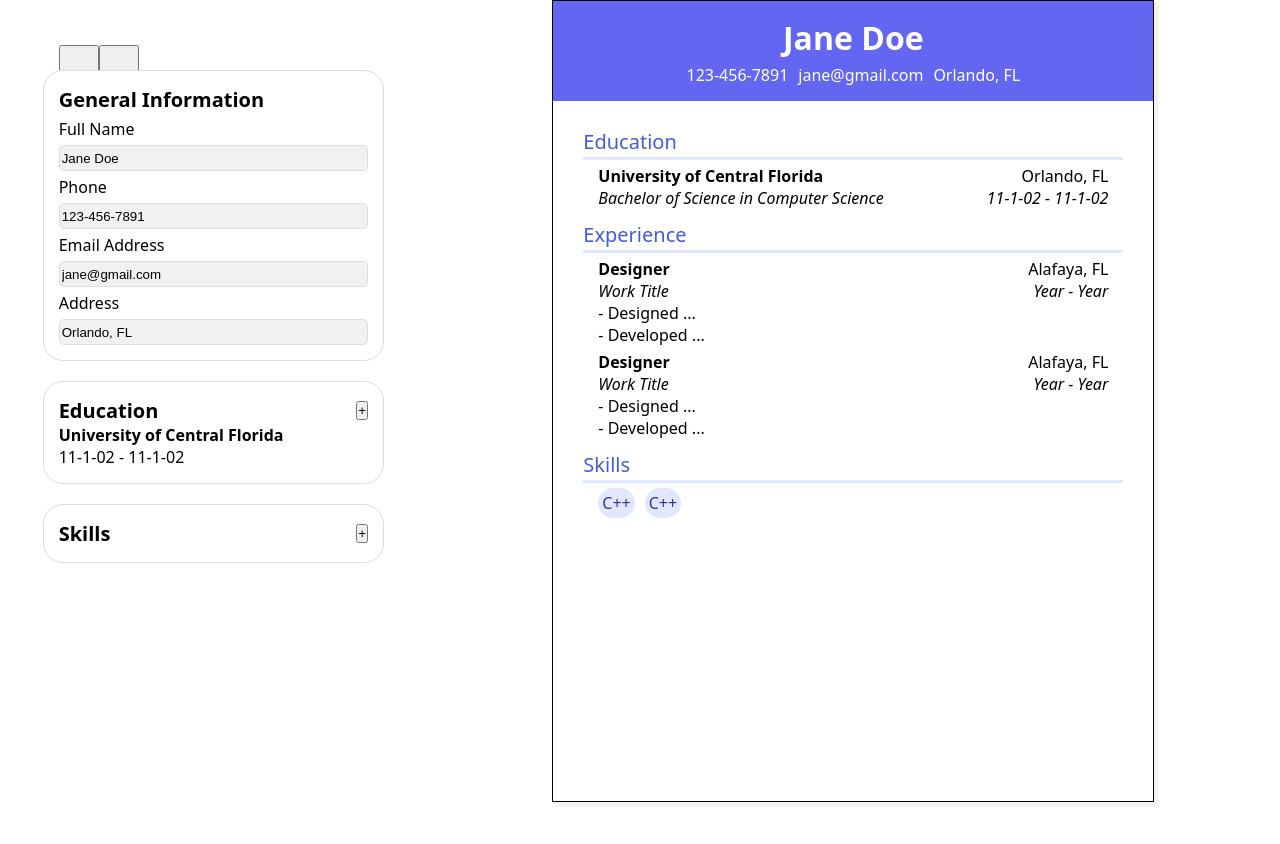
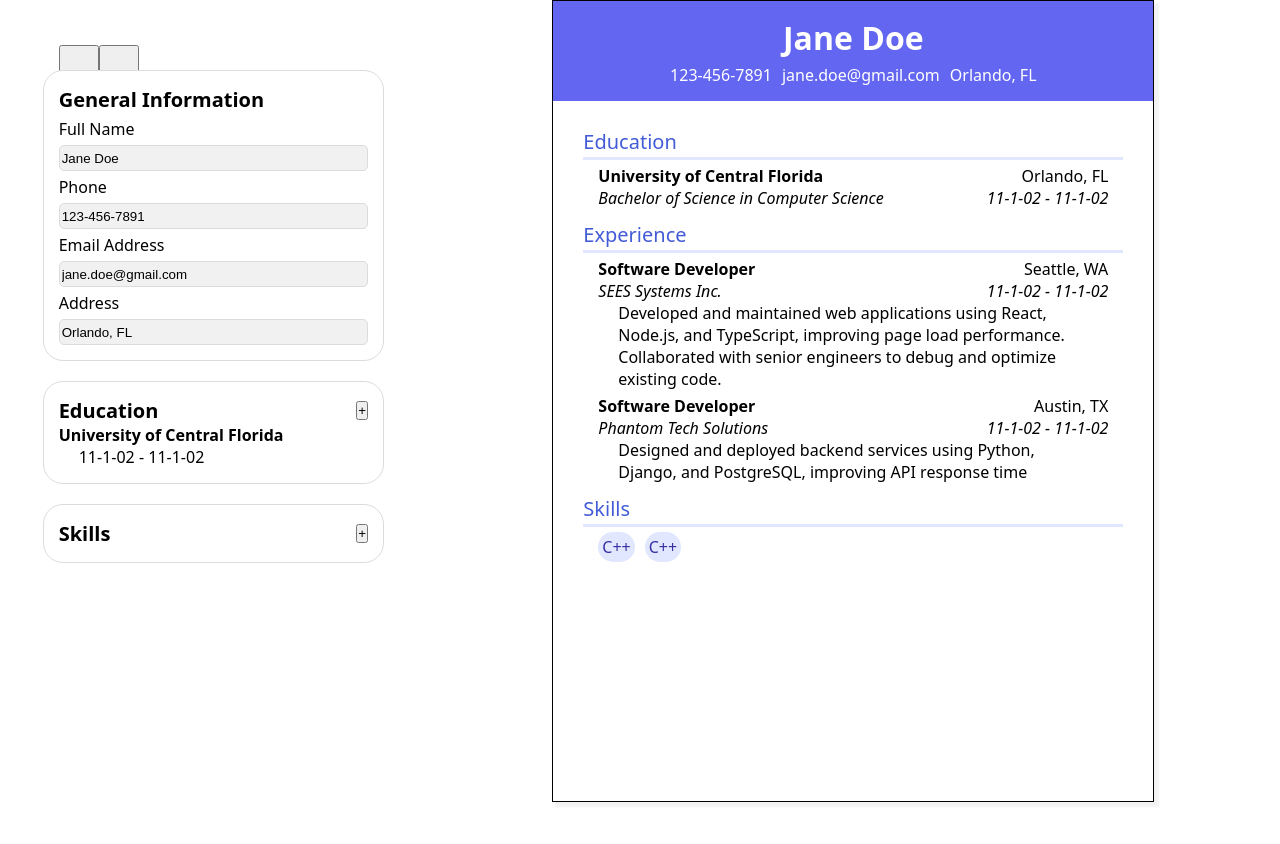
Before and after one commit to eggtoasts/cv-maker, a React (Vite) app: page / in a window 1280 px wide. Shown: the top 844 px of the page. Built offline with nearby package versions, Linux system fonts and the light colour scheme.

Commit message:
feat: render experience data in CV

```diff
--- a/src/App.css
+++ b/src/App.css
@@ -145,8 +145,10 @@ h3 {
 
 /* Work */
 
-.bullet-item::before {
-  content: "- ";
+.description {
+  width: 90%;
+  margin: 0px 20px;
+  white-space: pre-wrap;
 }
 
 /* Skill */
--- a/src/components/Data/data.jsx
+++ b/src/components/Data/data.jsx
@@ -1,4 +1,4 @@
-export const edu = [
+export const education = [
   {
     universityName: "University of Central Florida",
     degree: "Bachelor of Science",
@@ -13,8 +13,28 @@ export const edu = [
 export const gen = {
   name: "Jane Doe",
   phone: "123-456-7891",
-  email: "jane@gmail.com",
+  email: "jane.doe@gmail.com",
   address: "Orlando, FL",
 };
-export const experience = [];
+export const experience = [
+  {
+    position: "Software Developer",
+    companyName: "SEES Systems Inc.",
+    location: "Seattle, WA",
+    startDate: "11-1-02",
+    endDate: "11-1-02",
+    description: `Developed and maintained web applications using React, Node.js, and TypeScript, improving page load performance.
+Collaborated with senior engineers to debug and optimize existing code.`,
+    id: 1,
+  },
+  {
+    position: "Software Developer",
+    companyName: "Phantom Tech Solutions",
+    location: "Austin, TX",
+    startDate: "11-1-02",
+    endDate: "11-1-02",
+    description: `Designed and deployed backend services using Python, Django, and PostgreSQL, improving API response time`,
+    id: 1,
+  },
+];
 export const skills = [];
--- a/src/components/MainContent.jsx
+++ b/src/components/MainContent.jsx
@@ -1,12 +1,14 @@
 import { useState } from "react";
 import Sidebar from "./Sidebar/Sidebar";
 import ResumeSection from "./Resume/ResumeSection";
-import { edu, experience, skills, gen } from "./Data/data";
+import { education, experience, skills, gen } from "./Data/data";
 
 function MainContent() {
   const [generalInfo, setGeneralInfo] = useState(gen);
 
-  const [eduData, setEduData] = useState(edu);
+  const [eduData, setEduData] = useState(education);
+
+  const [expData, setExpData] = useState(experience);
 
   const updateGeneralInfo = (e) => {
     const { name, value } = e.target;
@@ -45,7 +47,7 @@ function MainContent() {
     setEduData(newEduData);
   };
 
-  const updateEduData = (formData) => {
+  const addEduData = (formData) => {
     const { universityName, degree, location, field, startDate, endDate } =
       formData;
     let newEduData = [...eduData];
@@ -68,11 +70,16 @@ function MainContent() {
         generalInfo={generalInfo}
         updateGeneralInfo={updateGeneralInfo}
         eduData={eduData}
-        updateEduData={updateEduData}
+        addEduData={addEduData}
         editEduData={editEduData}
         editSpecificEduDataProperty={editSpecificEduDataProperty}
+        expData={expData}
       />
-      <ResumeSection generalInfo={generalInfo} eduData={eduData} />
+      <ResumeSection
+        generalInfo={generalInfo}
+        eduData={eduData}
+        expData={expData}
+      />
     </div>
   );
 }
--- a/src/components/Resume/Resume.jsx
+++ b/src/components/Resume/Resume.jsx
@@ -3,12 +3,12 @@ import SchoolInfo from "./SchoolInfo";
 import WorkInfo from "./WorkInfo";
 import SkillInfo from "./SkillInfo";
 
-function Resume({ generalInfo, eduData }) {
+function Resume({ generalInfo, eduData, expData }) {
   return (
     <div className="resume">
       <GeneralInfo generalInfo={generalInfo} />
       <SchoolInfo eduData={eduData} />
-      <WorkInfo />
+      <WorkInfo expData={expData} />
       <SkillInfo />
     </div>
   );
--- a/src/components/Resume/ResumeSection.jsx
+++ b/src/components/Resume/ResumeSection.jsx
@@ -1,9 +1,9 @@
 import Resume from "./Resume";
 
-function ResumeSection({ generalInfo, eduData }) {
+function ResumeSection({ generalInfo, eduData, expData }) {
   return (
     <div className="resume-section">
-      <Resume generalInfo={generalInfo} eduData={eduData} />
+      <Resume generalInfo={generalInfo} eduData={eduData} expData={expData} />
     </div>
   );
 }
--- a/src/components/Resume/WorkCard.jsx
+++ b/src/components/Resume/WorkCard.jsx
@@ -1,18 +1,26 @@
-function WorkCard() {
+function WorkCard({ itemInfo }) {
+  const {
+    position,
+    companyName,
+    location,
+    startDate,
+    endDate,
+    description,
+    id,
+  } = itemInfo;
   return (
     <div className="card">
       <div className="section-sub-info main">
-        <div className="job-title title">Designer</div>
-        <div className="job-address">Alafaya, FL</div>
+        <div className="job-title title">{position}</div>
+        <div className="job-address">{location}</div>
       </div>
       <div className="section-sub-info">
-        <div className="left-info">Work Title</div>
-        <div className="right-info">Year - Year</div>
+        <div className="left-info">{companyName}</div>
+        <div className="right-info">
+          {startDate} - {endDate}
+        </div>
       </div>
-      <div className="descriptions">
-        <div className="bullet-item">Designed ...</div>
-        <div className="bullet-item">Developed ...</div>
-      </div>
+      <div className="description">{description}</div>
     </div>
   );
 }
--- a/src/components/Resume/WorkInfo.jsx
+++ b/src/components/Resume/WorkInfo.jsx
@@ -1,11 +1,12 @@
 import WorkCard from "./WorkCard";
 
-function WorkInfo() {
+function WorkInfo({ expData }) {
   return (
     <div className="section">
       <div className="section-title">Experience</div>
-      <WorkCard />
-      <WorkCard />
+      {expData.map((item) => (
+        <WorkCard itemInfo={item} />
+      ))}
     </div>
   );
 }
--- a/src/components/Sidebar/Sidebar.jsx
+++ b/src/components/Sidebar/Sidebar.jsx
@@ -2,7 +2,7 @@ import InputField from "./InputField";
 import { useState } from "react";
 
 function EducationSection({
-  updateEduData,
+  addEduData,
   eduData,
   setForm,
   newForm,
@@ -37,7 +37,7 @@ function EducationSection({
 
       {newForm === "edu" && (
         <EducationForm
-          updateEduData={updateEduData}
+          addEduData={addEduData}
           eduData={eduData}
           setForm={setForm}
         />
@@ -51,7 +51,7 @@ function EducationSection({
               editEduData={editEduData}
               changeCurrentEditId={changeCurrentEditId}
               eduData={eduData}
-              setEduData={updateEduData}
+              setEduData={addEduData}
               editSpecificEduDataProperty={editSpecificEduDataProperty}
             />
           );
@@ -186,7 +186,7 @@ function EditEducationForm({
   );
 }
 
-function EducationForm({ updateEduData, setForm }) {
+function EducationForm({ addEduData, setForm }) {
   const [formData, setFormData] = useState({
     universityName: "",
     degree: "",
@@ -267,7 +267,7 @@ function EducationForm({ updateEduData, setForm }) {
           className="submit-school submit"
           type="button"
           onClick={() => {
-            updateEduData(formData);
+            addEduData(formData);
             setForm("");
           }}
         >
@@ -282,7 +282,7 @@ function Sidebar({
   generalInfo,
   updateGeneralInfo,
   eduData,
-  updateEduData,
+  addEduData,
   editEduData,
   editSpecificEduDataProperty,
 }) {
@@ -317,7 +317,7 @@ function Sidebar({
       />
 
       <EducationSection
-        updateEduData={updateEduData}
+        addEduData={addEduData}
         eduData={eduData}
         setForm={setForm}
         newForm={newForm}
```
